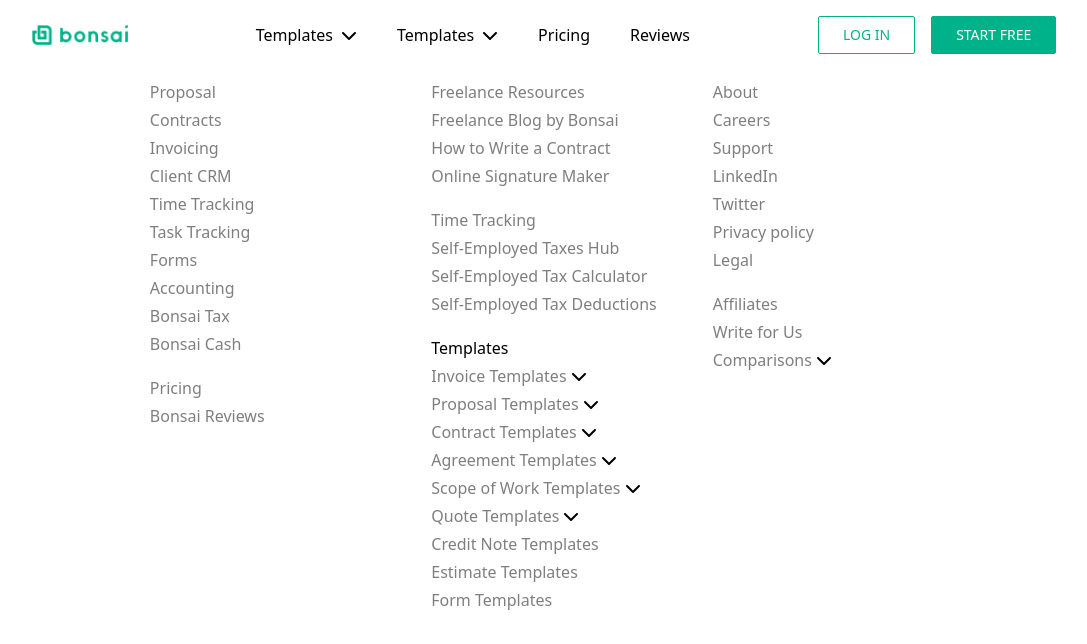
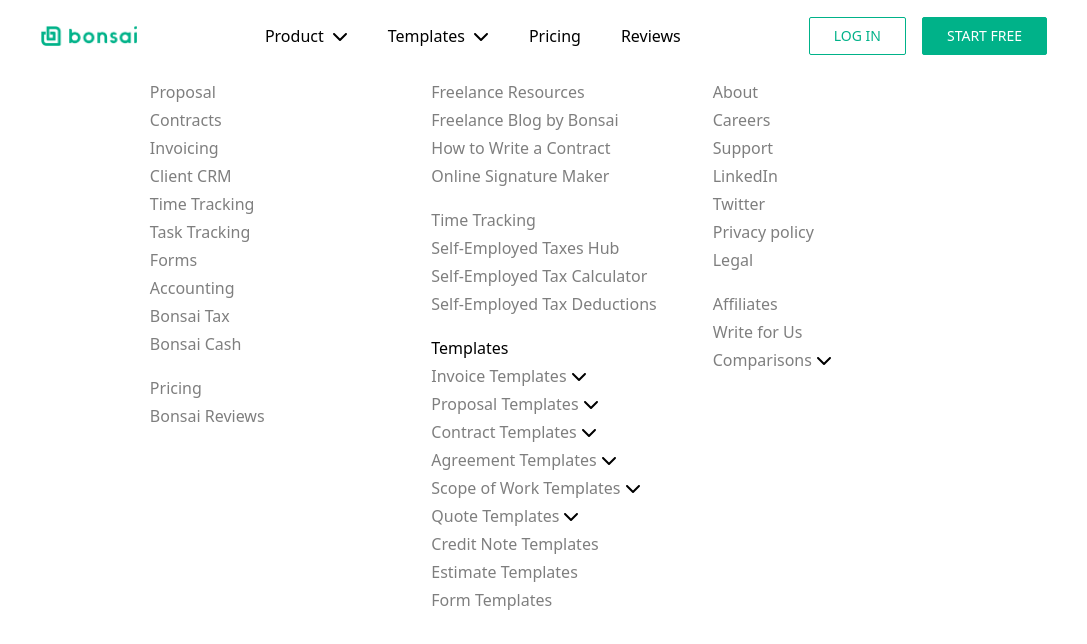
Before and after one commit to Jerimonski/Bonsai_Practice, a React (Vite) app: page / in a window 1280 px wide. Shown: the top 644 px of the page, without its empty margins (96-1183 px from the left). Built offline with nearby package versions, Linux system fonts and the light colour scheme.

Commit message:
✨ Dropdown Navbar

```diff
--- a/src/components/NavBar/NavBar.jsx
+++ b/src/components/NavBar/NavBar.jsx
@@ -10,7 +10,7 @@
   }
 
   return (
-    <div className="fixed z-50 bg-white w-full flex items-center justify-center py-4 px-4 gap-32 place-content-evenly cursor-pointer">
+    <div className="fixed z-50 bg-white w-full flex items-center justify-center py-2 px-4 gap-32 place-content-evenly cursor-pointer">
       <div className="h-22 w-24">
         <Link to={"/Home"}>
           <img className="" src="BonsaiLogo.png" alt="BonsaiLogo" />
@@ -19,20 +19,49 @@
       <nav>
         <ul className="flex w-full gap-10">
           <li
-            className="flex items-center gap-2"
+            className="flex items-center gap-2 py-4"
             onMouseEnter={handleOnMouse}
-            onMouseLeave={handleOnMouse}
           >
-            Templates
+            Product
             <FontAwesomeIcon icon={faChevronDown} />
-            {onMouse && <div>dropdownMenu</div>}
+            {onMouse && (
+              <div className="absolute top-16 bg-white w-[350px] shadow-2xl">
+                <div className="hover:bg-gray-100 px-10 py-12">
+                  <h2 className="text-xl">Bonsai Workflow</h2>
+                  <p className="text-gray-600">
+                    Look professional, win more clients and manage your business
+                    from one place
+                  </p>
+                  <div className="relative top-12 border-t border-gray-200"></div>
+                </div>
+                <div className="hover:bg-gray-200 px-10 py-12">
+                  <h2 className="text-xl">Bonsai Tax</h2>
+                  <p className="text-gray-600">
+                    Track expenses, maximize tax write-offs, and estimate taxes
+                    without the headache
+                  </p>
+                  <div className="relative top-12 border-t border-gray-200"></div>
+                </div>
+                <div className="hover:bg-gray-200 px-10 py-12">
+                  <h2 className="text-xl">Bonsai Cash</h2>
+                  <p className="text-gray-600">
+                    Bonsai’s all-in-one financial hub: No fees and lightning
+                    fast payouts
+                  </p>
+                </div>
+              </div>
+            )}
           </li>
-          <li className="flex items-center gap-2">
+          <li className="flex items-center gap-2 py-4">
             Templates
             <FontAwesomeIcon icon={faChevronDown} />
           </li>
-          <Link to={"/Pricing"}>Pricing</Link>
-          <Link to={"/Reviews"}>Reviews</Link>
+          <Link to={"/Pricing"} className="py-4">
+            Pricing
+          </Link>
+          <Link to={"/Reviews"} className="py-4">
+            Reviews
+          </Link>
         </ul>
       </nav>
       <div className="flex gap-4">
```
